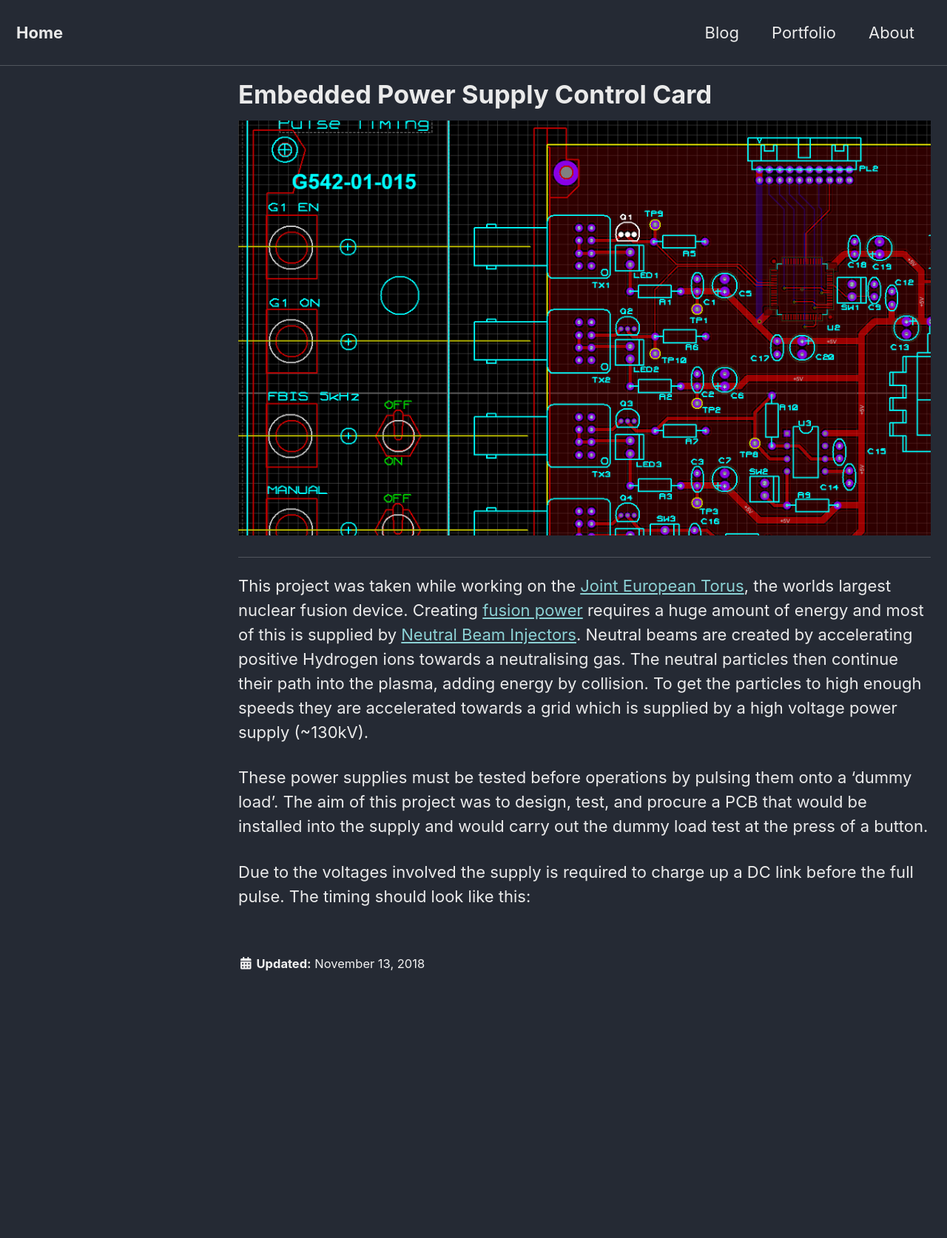
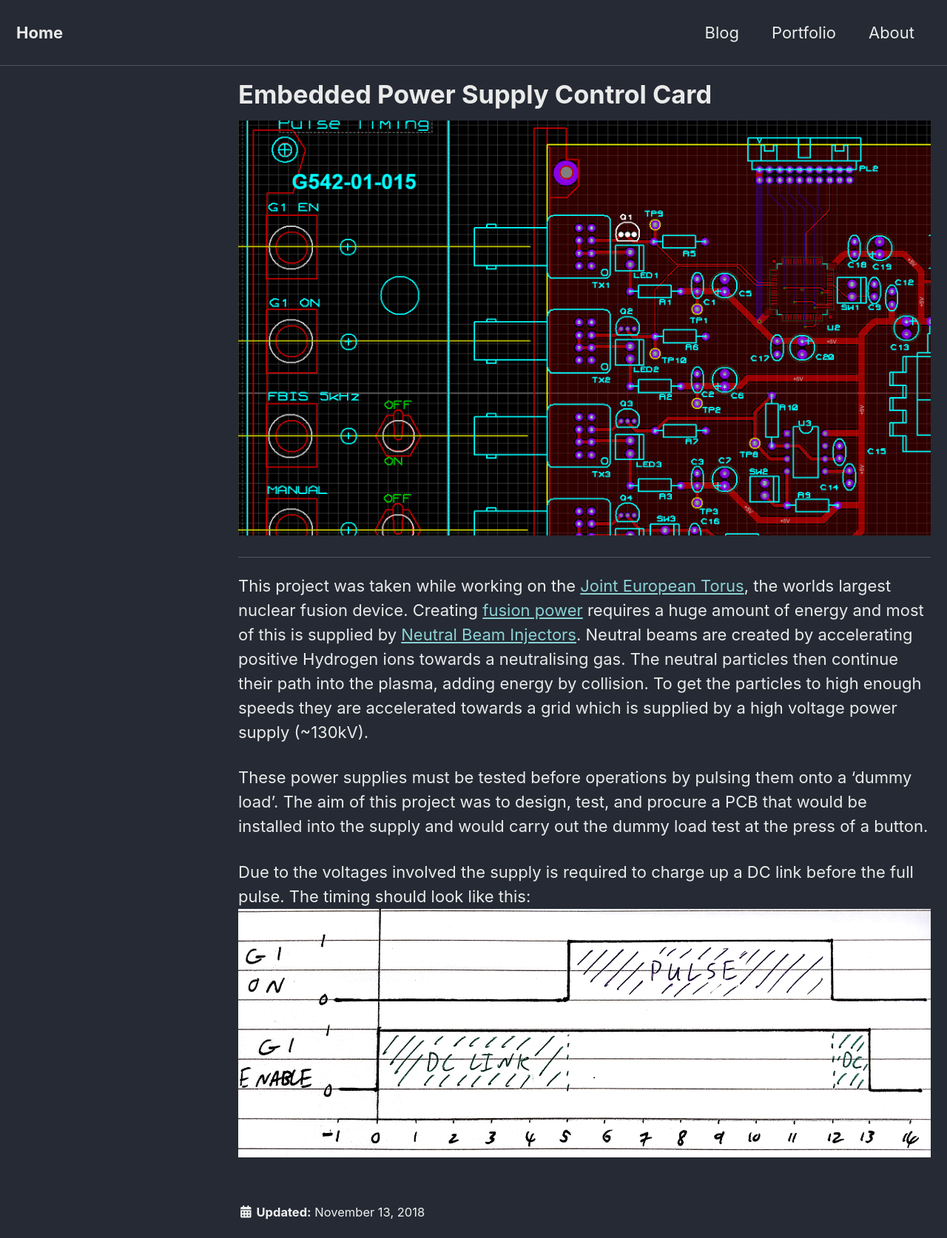
Before and after one commit to mdwcrft/mdwcrft.github.io, a Jekyll site: the page built from _portfolio/embed-PCB.md, in a window 1280 px wide. Shown: the whole page at 74% size. Built offline with Jekyll 4.4.1, drawn with Linux system fonts in a browser that asks for light colours; cached includes are drawn as plain includes; nearby versions of some CDN libraries; before the commit the page ends 1337 px from its top, so only the background shows below that.

Commit message:
update embed PCB page

```diff
--- a/_portfolio/embed-PCB.md
+++ b/_portfolio/embed-PCB.md
@@ -5,7 +5,7 @@
 classes: wide
 ---
 
-<img src="{{ site.url }}{{ site.baseurl }}/assets/images/p1.PNG" alt="Some alt text">
+<img src="{{ site.url }}{{ site.baseurl }}/assets/images/p1-cover.PNG" alt="Some alt text">
 
 ---
 
@@ -15,3 +15,4 @@
 
 
 Due to the voltages involved the supply is required to charge up a DC link before the full pulse. The timing should look like this:
+<img src="{{ site.url }}{{ site.baseurl }}/assets/images/p1-timing.jpg" alt="Some alt text">
```
Also changed, not shown: _pages/portfolio.md (+1 -1 lines), assets/images/p1-cover.PNG (renamed from assets/images/p1.PNG), assets/images/p1-timing.jpg (added).
